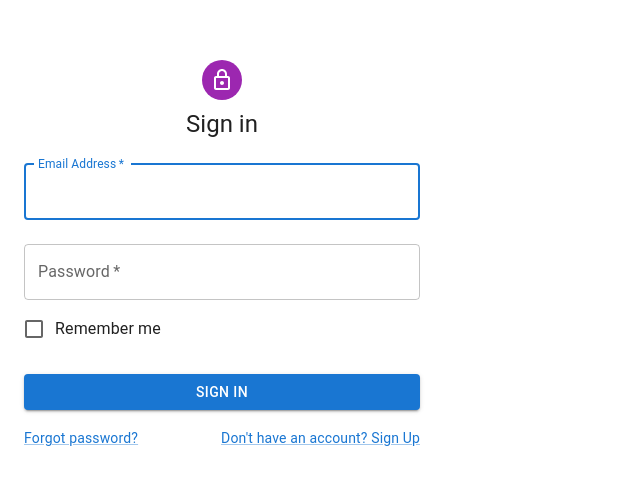
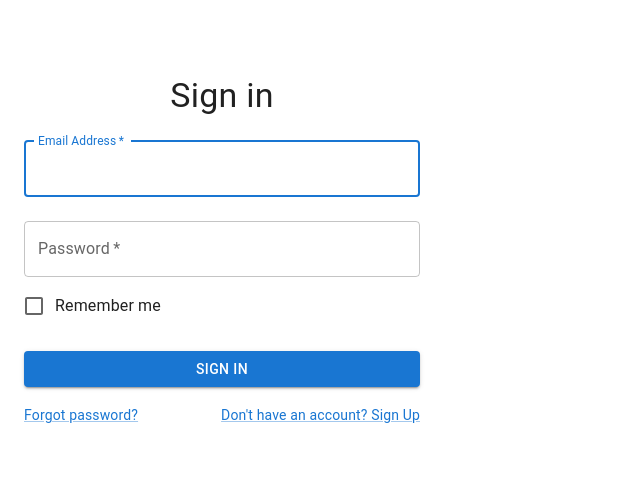
Before and after one commit to pallobpoddar/coursedemy-frontend, a React (Vite) app: page / in a window 1280 px wide. Shown: the part 181-666 px from the top of the page, without its empty margins (0-640 px from the left). Built offline with nearby package versions, Linux system fonts and the light colour scheme.

Commit message:
Atomic design pattern: Converting components into atomic design

```diff
--- a/src/components/SignIn.tsx
+++ b/src/components/SignIn.tsx
@@ -7,12 +7,11 @@ import Checkbox from "@mui/material/Checkbox";
 import Link from "@mui/material/Link";
 import Grid from "@mui/material/Grid";
 import Box from "@mui/material/Box";
-import LockOutlinedIcon from "@mui/icons-material/LockOutlined";
 import Typography from "@mui/material/Typography";
 import Container from "@mui/material/Container";
 import { createTheme, ThemeProvider } from "@mui/material/styles";
-// import Button from "@mui/material/Button";
-import PrimaryButton from "./atoms/PrimaryButton";
+import AtomButton from "./atoms/AtomButton";
+import AtomLabel from "./atoms/AtomLabel";
 
 const defaultTheme = createTheme();
 
@@ -28,7 +27,9 @@ const SignIn = () => {
 
 	return (
 		<ThemeProvider theme={defaultTheme}>
-			<Container component="main" maxWidth="xs">
+			<Container
+				component="main"
+				maxWidth="xs">
 				<CssBaseline />
 				<Box
 					sx={{
@@ -36,20 +37,17 @@ const SignIn = () => {
 						display: "flex",
 						flexDirection: "column",
 						alignItems: "center",
-					}}
-				>
-					<Avatar sx={{ m: 1, bgcolor: "secondary.main" }}>
-						<LockOutlinedIcon />
-					</Avatar>
-					<Typography component="h1" variant="h5">
+					}}>
+					<AtomLabel
+						component="h1"
+						variant="h4">
 						Sign in
-					</Typography>
+					</AtomLabel>
 					<Box
 						component="form"
 						onSubmit={handleSubmit}
 						noValidate
-						sx={{ mt: 1 }}
-					>
+						sx={{ mt: 1 }}>
 						<TextField
 							margin="normal"
 							required
@@ -72,28 +70,35 @@ const SignIn = () => {
 						/>
 						<FormControlLabel
 							control={
-								<Checkbox value="remember" color="primary" />
+								<Checkbox
+									value="remember"
+									color="primary"
+								/>
 							}
 							label="Remember me"
 						/>
-						{/* <Button
+						<AtomButton
 							type="submit"
-							fullWidth
 							variant="contained"
-							sx={{ mt: 3, mb: 2 }}
-						>
+							isFullWidth={true}
+							sx={{ mt: 3, mb: 2 }}>
 							Sign In
-						</Button> */}
-						<PrimaryButton type="submit" variant="contained" />
+						</AtomButton>
 
 						<Grid container>
-							<Grid item xs>
-								<Link href="#" variant="body2">
+							<Grid
+								item
+								xs>
+								<Link
+									href="#"
+									variant="body2">
 									Forgot password?
 								</Link>
 							</Grid>
 							<Grid item>
-								<Link href="#" variant="body2">
+								<Link
+									href="#"
+									variant="body2">
 									{"Don't have an account? Sign Up"}
 								</Link>
 							</Grid>
--- /dev/null
+++ b/src/components/atoms/AtomButton.tsx
@@ -0,0 +1,22 @@
+import React from "react";
+import { Button, SxProps } from "@mui/material";
+
+type Props = {
+	type: "button" | "submit" | "reset";
+	variant: "contained" | "outlined" | "text";
+	isFullWidth?: boolean;
+	children: React.ReactNode;
+	sx?: SxProps;
+};
+
+const AtomButton = (props: Props) => {
+	return (
+		<Button
+			{...props}
+			fullWidth={props.isFullWidth}>
+			{props.children}
+		</Button>
+	);
+};
+
+export default AtomButton;
--- /dev/null
+++ b/src/components/atoms/AtomLabel.tsx
@@ -0,0 +1,28 @@
+import { Typography } from "@mui/material";
+import React from "react";
+
+type Props = {
+	component: React.ElementType;
+	variant:
+		| "body1"
+		| "body2"
+		| "button"
+		| "caption"
+		| "h1"
+		| "h2"
+		| "h3"
+		| "h4"
+		| "h5"
+		| "h6"
+		| "inherit"
+		| "overline"
+		| "subtitle1"
+		| "subtitle2";
+	children: React.ReactNode;
+};
+
+const AtomLabel = (props: Props) => {
+	return <Typography {...props}>{props.children}</Typography>;
+};
+
+export default AtomLabel;
--- a/src/components/atoms/PrimaryButton.tsx
+++ /dev/null
@@ -1,22 +0,0 @@
-// import React from "react";
-import Button from "@mui/material/Button";
-
-type Props = {
-	type: "button" | "submit" | "reset";
-	variant: "text" | "outlined" | "contained";
-};
-
-const PrimaryButton = (props: Props) => {
-	return (
-		<Button
-			type={props.type}
-			fullWidth
-			variant={props.variant}
-			sx={{ mt: 3, mb: 2 }}
-		>
-			Sign In
-		</Button>
-	);
-};
-
-export default PrimaryButton;
--- a/tsconfig.json
+++ b/tsconfig.json
@@ -16,8 +16,8 @@
 
     /* Linting */
     "strict": true,
-    "noUnusedLocals": true,
-    "noUnusedParameters": true,
+    "noUnusedLocals": false,
+    "noUnusedParameters": false,
     "noFallthroughCasesInSwitch": true
   },
   "include": ["src"],
```
Also changed, not shown: .eslintrc.cjs.
